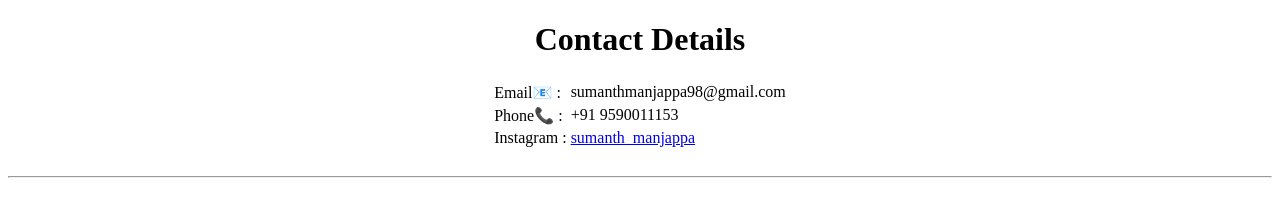
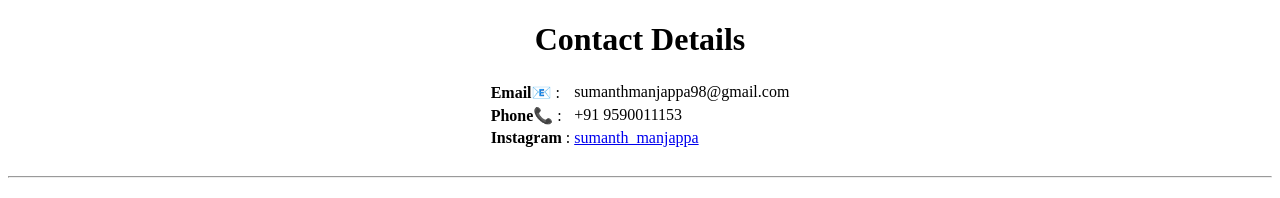
Before and after one commit to Sumantkm/My-first-fitness-page, a plain HTML site: page Contact Details.html in a window 1280 px wide. Shown: the top 198 px of the page. Drawn offline with Linux system fonts and the light colour scheme.

Commit message:
<strong>

```diff
--- a/Contact Details.html
+++ b/Contact Details.html
@@ -15,18 +15,18 @@
       <tr>
 
         <td>
-          Email📧 :
+          <strong> Email📧  </strong>:
         </td>
         <td>
           sumanthmanjappa98@gmail.com
         </td>
       </tr>
       <tr>
-        <td>Phone📞 :</td>
+        <td> <strong> Phone📞 </strong> :</td>
         <td>+91 9590011153</td>
       </tr>
       <tr>
-        <td>Instagram :</td>
+        <td> <strong> Instagram </strong> :</td>
         <td> <a href="https://www.instagram.com/sumanth_manjappa/">sumanth_manjappa</a> </td>
       </tr>
 
```
